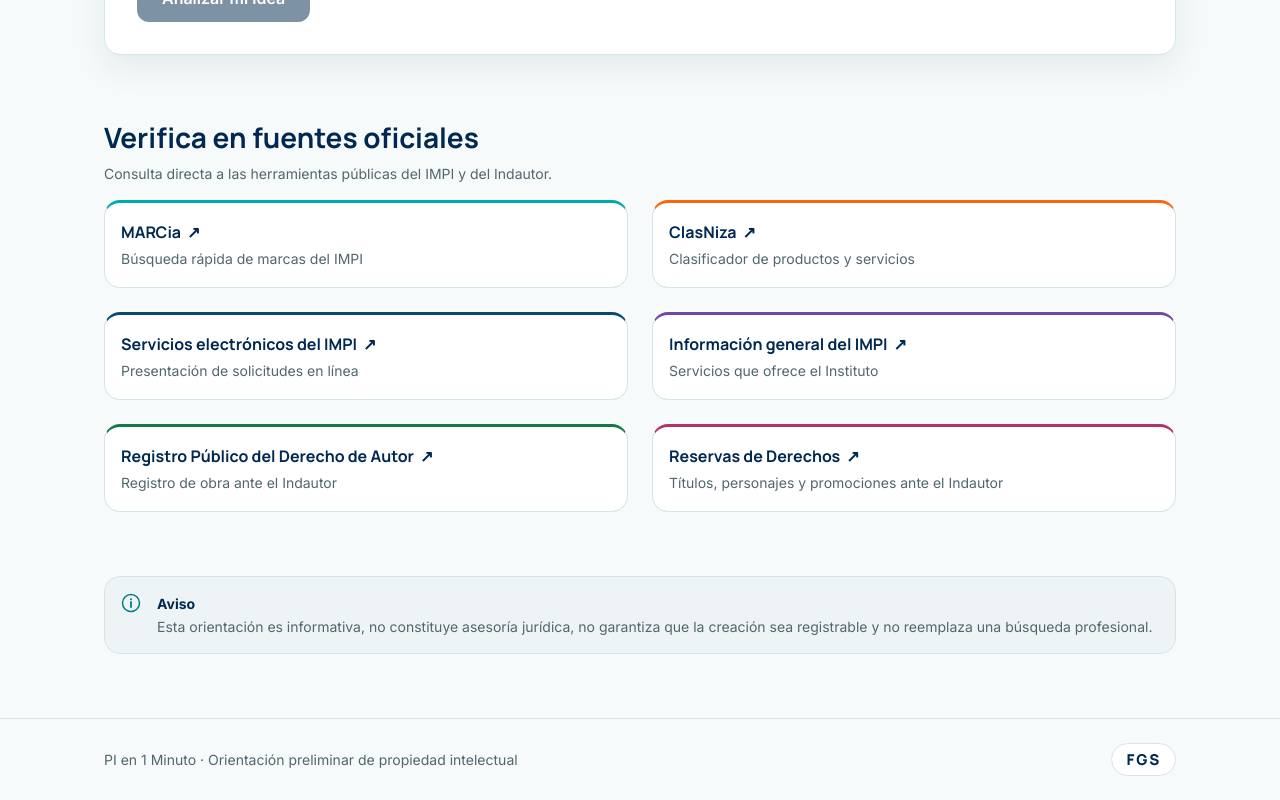
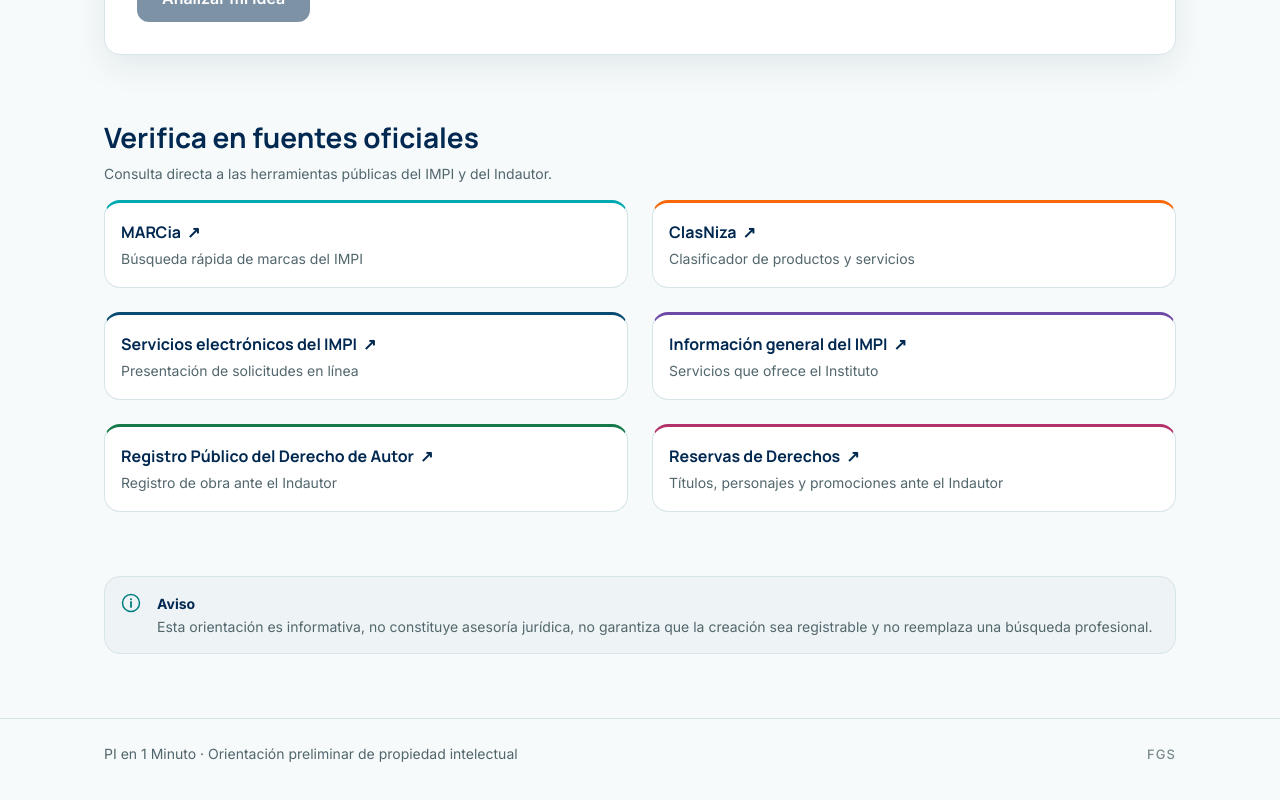
Before and after one commit to feguse/pi-en-1-minuto, a Next.js app: page / in a window 1280 px wide. Shown: the part 1248-2048 px from the top of the page. Built offline with nearby package versions, Linux system fonts and the light colour scheme.

Commit message:
Hace las iniciales del pie mas discretas
Co-Authored-By: Claude Opus 5 <noreply@anthropic.com>

```diff
--- a/app/globals.css
+++ b/app/globals.css
@@ -1121,15 +1121,12 @@ a {
 }
 
 .pi-firma {
-  font-family: var(--pi-font-display);
-  font-weight: 800;
-  font-size: 15px;
-  letter-spacing: 0.12em;
-  color: var(--pi-navy-900);
-  border: 1px solid var(--pi-border);
-  background: var(--pi-surface);
-  border-radius: var(--pi-radius-pill);
-  padding: 5px 14px;
+  font-size: 13px;
+  line-height: 20px;
+  font-weight: 500;
+  letter-spacing: 0.08em;
+  color: var(--pi-text-muted);
+  opacity: 0.75;
 }
 
 @media (max-width: 767px) {
```
